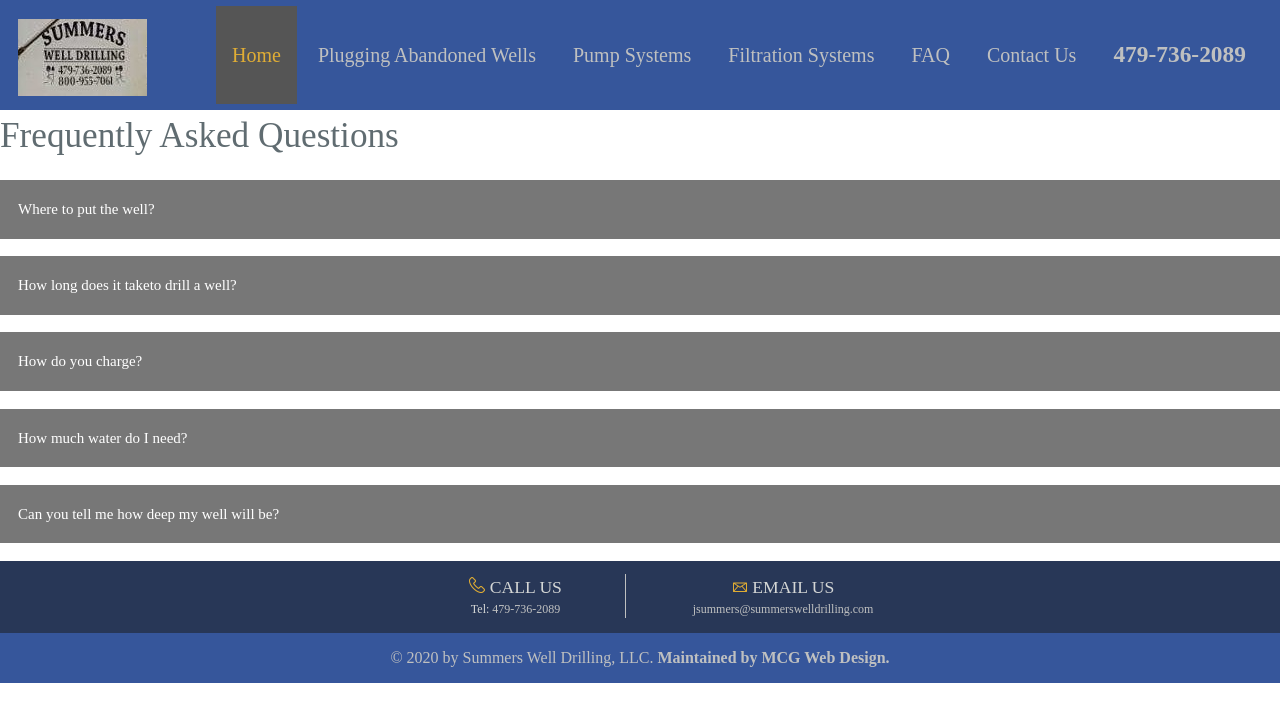
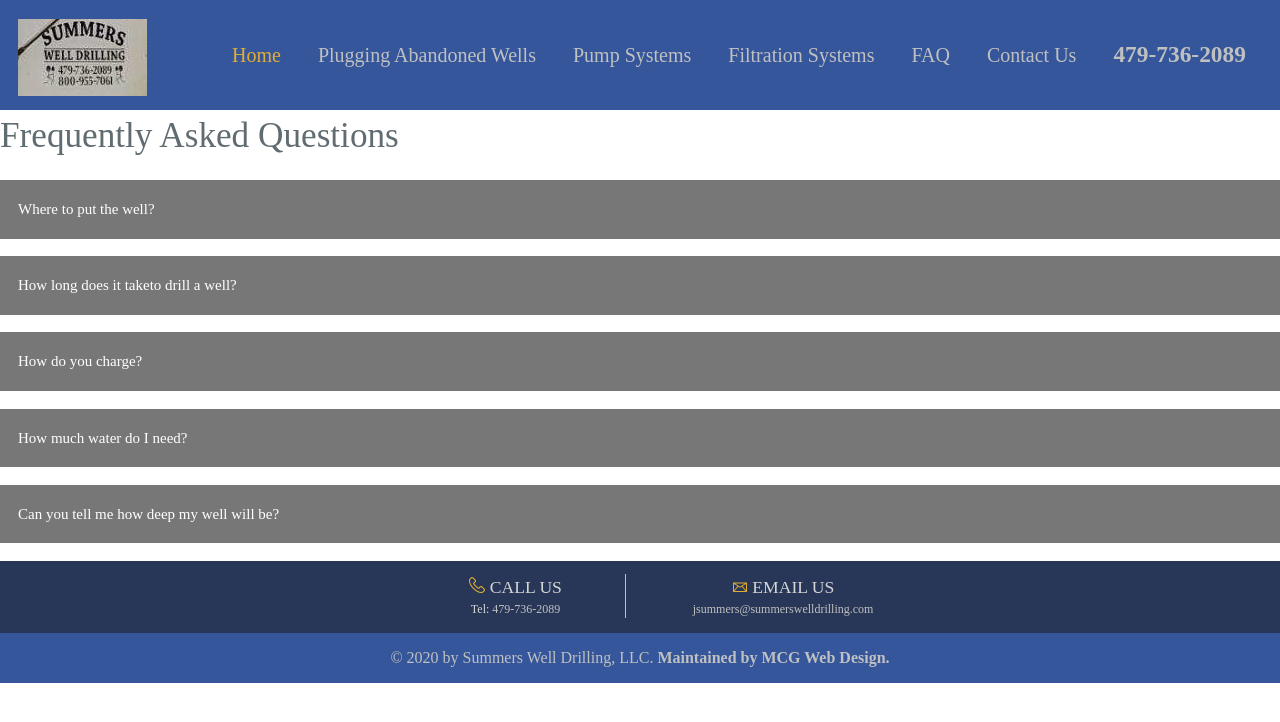
Before and after one commit to jamess999888/SummersDrilling, a Jekyll site: the page built from faq.md, in a window 1280 px wide. Shown: the top 722 px of the page. Built offline with Jekyll 4.4.1, drawn with Linux system fonts in a browser that asks for light colours; our own code applies the rules of GitHub Pages for plain Markdown files.

```diff
--- a/css/style.css
+++ b/css/style.css
@@ -1231,7 +1231,7 @@ ul.topnav li.right {
     font-size: 15px;
 }
 
-.active,
+.active .collapsible,
 .collapsible:hover {
     background-color: #555;
 }
--- a/js/collapsible.js
+++ b/js/collapsible.js
@@ -1,3 +1,4 @@
+$(document).ready(function() {
     var coll = document.getElementsByClassName("collapsible");
     var i;
 
@@ -12,3 +13,4 @@ for (i = 0; i < coll.length; i++) {
             }
         });
     }
+});
```
Lines whose indentation alone changed are shown as unchanged.
